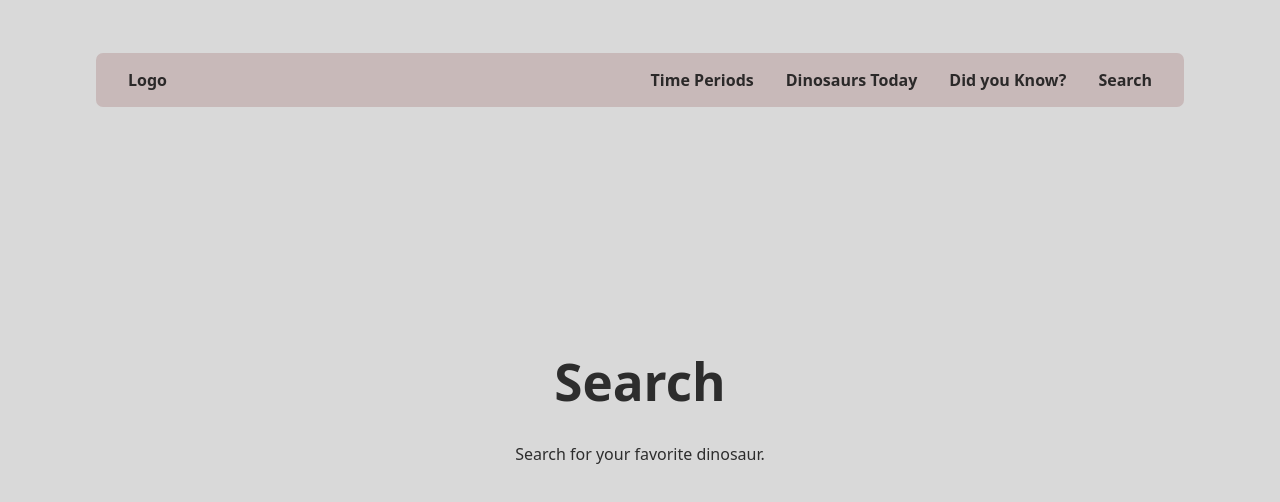
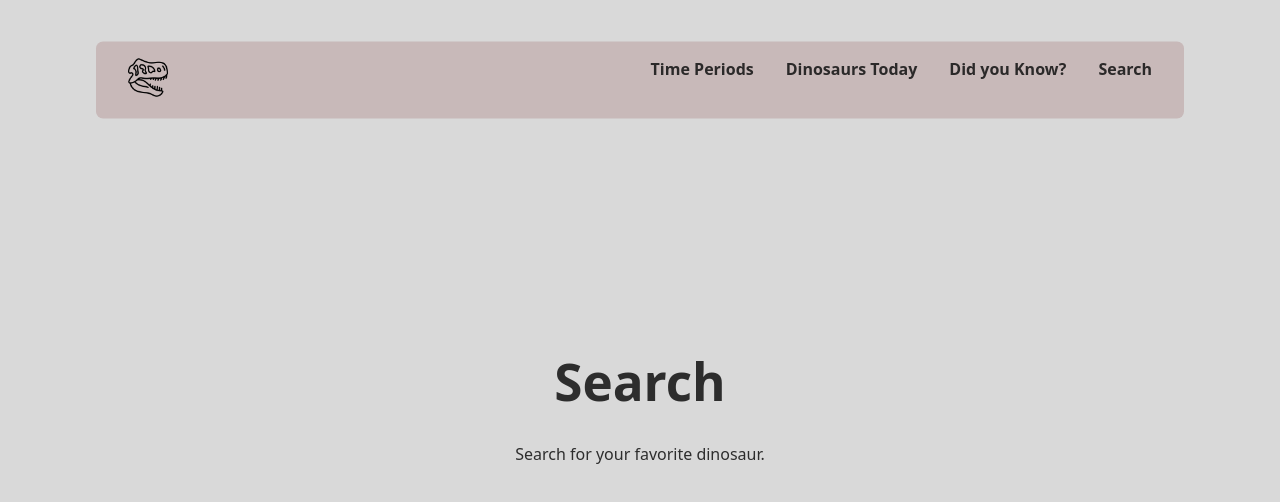
Before and after one commit to williamwestergard/Sanity-react-gruppuppgift, a React (Vite) app in the folder frontend/: page /search in a window 1280 px wide. Shown: the top 502 px of the page. Built offline with nearby package versions, Linux system fonts and the light colour scheme.

Commit message:
Replaced LOGO text with icon

```diff
--- a/frontend/src/components/navbar/Navbar.jsx
+++ b/frontend/src/components/navbar/Navbar.jsx
@@ -1,4 +1,6 @@
 import { Link } from "react-router-dom";
+import dinoLogo from "../../assets/tyrannosaurus-rex.png"; //Madelen Logo
+
 import "./navbar.css";
 
 const Navbar = () => {
@@ -6,7 +8,9 @@ const Navbar = () => {
     <>
       <section id="navbar">
         <article id="navbar-logo">
-          <Link to={"/"}>Logo</Link>
+          <Link to={"/"}>
+          <img src={dinoLogo} alt="Dino Logo" className="logo-img"/> {/*New icon instead of LOGO*/}
+          </Link>
         </article>
         <article id="navbar-right-side">
           <Link to={"/time-periods"}>Time Periods</Link>
--- a/frontend/src/components/navbar/navbar.css
+++ b/frontend/src/components/navbar/navbar.css
@@ -37,3 +37,10 @@
   text-decoration: none;
   font-weight: 600;
 }
+
+/* LOGO CSS Madelen */
+.logo-img {
+  height: 40px;
+  width: auto;
+  object-fit: contain;
+}
```
Also changed, not shown: frontend/src/assets/tyrannosaurus-rex.png (added).
